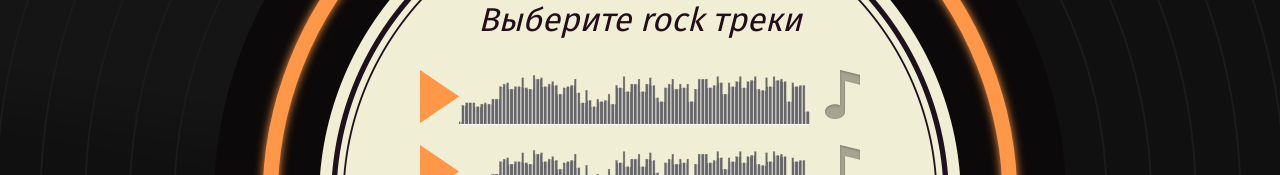
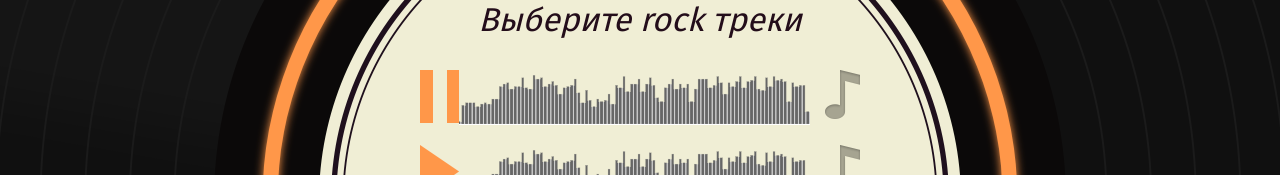
Before and after one commit to cybranker/66791-guess-melody-5, a React app: page /game in a window 1280 px wide. Shown: the part 299-474 px from the top of the page. Built offline with nearby package versions, Linux system fonts and the light colour scheme.

Commit message:
Добавляет возможность воспроизведения мелодий

```diff
--- a/src/components/app/app.jsx
+++ b/src/components/app/app.jsx
@@ -2,36 +2,27 @@ import React from "react";
 import PropTypes from "prop-types";
 import {Switch, Route, BrowserRouter} from "react-router-dom";
 import WelcomeScreen from "../welcome-screen/welcome-screen";
-import ArtistQuestionScreen from "../artist-question-screen/artist-question-screen";
-import GenreQuestionScreen from "../genre-question-screen/genre-question-screen";
 import AuthScreen from "../auth-screen/auth-screen";
 import GameOverScreen from "../game-over-screen/game-over-screen";
 import WinScreen from "../win-screen/win-screen";
 import GameScreen from "../game-screen/game-screen";
+import artistQuestionProp from "../artist-question-screen/artist-question.prop";
+import genreQuestionProp from "../genre-question-screen/genre-question.prop";
 
 
 const App = (props) => {
   const {errorsCount, questions} = props;
-  const [firstQuestion, secondQuestion] = questions;
 
   return (
     <BrowserRouter>
       <Switch>
         <Route exact path="/" render={({history}) => (
-          <WelcomeScreen onPlayButtonClick={() => history.push(`/game`)} errorsCount={errorsCount}/>)}
+          <WelcomeScreen
+            onPlayButtonClick={() => history.push(`/game`)}
+            errorsCount={errorsCount}
+          />
+        )}
         />
-        <Route exact path="/dev-artist">
-          <ArtistQuestionScreen
-            question={secondQuestion}
-            onAnswer={() => {}}
-          />
-        </Route>
-        <Route exact path="/dev-genre">
-          <GenreQuestionScreen
-            question={firstQuestion}
-            onAnswer={() => {}}
-          />
-        </Route>
         <Route exact path="/login">
           <AuthScreen />
         </Route>
@@ -54,7 +45,9 @@ const App = (props) => {
 
 App.propTypes = {
   errorsCount: PropTypes.number.isRequired,
-  questions: PropTypes.array.isRequired,
+  questions: PropTypes.arrayOf(
+      PropTypes.oneOfType([artistQuestionProp, genreQuestionProp]).isRequired
+  ),
 };
 
 export default App;
--- a/src/components/artist-question-screen/artist-question-screen.jsx
+++ b/src/components/artist-question-screen/artist-question-screen.jsx
@@ -1,9 +1,9 @@
 import React from "react";
 import PropTypes from "prop-types";
-import {GameType} from "../../const";
+import artistQuestionProp from "./artist-question.prop";
 
 const ArtistQuestionScreen = (props) => {
-  const {onAnswer, question} = props;
+  const {onAnswer, question, renderPlayer} = props;
   const {
     answers,
     song,
@@ -32,12 +32,7 @@ const ArtistQuestionScreen = (props) => {
         <h2 className="game__title">Кто исполняет эту песню?</h2>
         <div className="game__track">
           <div className="track">
-            <button className="track__button track__button--play" type="button" />
-            <div className="track__status">
-              <audio
-                src={song.src}
-              />
-            </div>
+            {renderPlayer(song.src, 0)}
           </div>
         </div>
 
@@ -63,17 +58,8 @@ const ArtistQuestionScreen = (props) => {
 
 ArtistQuestionScreen.propTypes = {
   onAnswer: PropTypes.func.isRequired,
-  question: PropTypes.shape({
-    answers: PropTypes.arrayOf(PropTypes.shape({
-      artist: PropTypes.string.isRequired,
-      picture: PropTypes.string.isRequired,
-    })).isRequired,
-    song: PropTypes.shape({
-      artist: PropTypes.string.isRequired,
-      src: PropTypes.string.isRequired,
-    }).isRequired,
-    type: PropTypes.oneOf([GameType.ARTIST, GameType.GENRE]).isRequired,
-  }).isRequired,
+  question: artistQuestionProp,
+  renderPlayer: PropTypes.func.isRequired,
 };
 
 export default ArtistQuestionScreen;
--- /dev/null
+++ b/src/components/artist-question-screen/artist-question.prop.js
@@ -0,0 +1,14 @@
+import PropTypes from "prop-types";
+import {GameType} from "../../const";
+
+export default PropTypes.shape({
+  answers: PropTypes.arrayOf(PropTypes.shape({
+    artist: PropTypes.string.isRequired,
+    picture: PropTypes.string.isRequired,
+  })).isRequired,
+  song: PropTypes.shape({
+    artist: PropTypes.string.isRequired,
+    src: PropTypes.string.isRequired,
+  }).isRequired,
+  type: PropTypes.oneOf([GameType.ARTIST, GameType.GENRE]).isRequired,
+}).isRequired;
--- /dev/null
+++ b/src/components/audio-player/audio-player.jsx
@@ -0,0 +1,69 @@
+import React, {PureComponent, Fragment, createRef} from "react";
+import PropTypes from "prop-types";
+
+export default class AudioPlayer extends PureComponent {
+  constructor(props) {
+    super(props);
+
+    this._audioRef = createRef();
+
+    this.state = {
+      isLoading: true,
+    };
+  }
+
+  componentDidMount() {
+    const {src} = this.props;
+    const audio = this._audioRef.current;
+
+    audio.src = src;
+
+    audio.oncanplaythrough = () => this.setState({
+      isLoading: false,
+    });
+  }
+
+  componentWillUnmount() {
+    const audio = this._audioRef.current;
+
+    audio.oncanplaythrough = null;
+  }
+
+  render() {
+    const {isLoading} = this.state;
+    const {onPlayButtonClick, isPlaying} = this.props;
+
+    return (
+      <Fragment>
+        <button
+          className={`track__button track__button--${isPlaying ? `pause` : `play`}`}
+          type="button"
+          disabled={isLoading}
+          onClick={onPlayButtonClick}
+        />
+        <div className="track__status">
+          <audio
+            autoPlay={isPlaying}
+            ref={this._audioRef}
+          />
+        </div>
+      </Fragment>
+    );
+  }
+
+  componentDidUpdate() {
+    const audio = this._audioRef.current;
+
+    if (this.props.isPlaying) {
+      audio.play();
+    } else {
+      audio.pause();
+    }
+  }
+}
+
+AudioPlayer.propTypes = {
+  isPlaying: PropTypes.bool.isRequired,
+  onPlayButtonClick: PropTypes.func.isRequired,
+  src: PropTypes.string.isRequired,
+};
--- a/src/components/game-screen/game-screen.jsx
+++ b/src/components/game-screen/game-screen.jsx
@@ -4,6 +4,11 @@ import {Redirect} from 'react-router-dom';
 import {GameType} from '../../const';
 import ArtistQuestionScreen from '../artist-question-screen/artist-question-screen';
 import GenreQuestionScreen from '../genre-question-screen/genre-question-screen';
+
+import withAudioPlayer from "../../hocs/with-audio-player/with-audio-player";
+
+const GenreQuestionScreenWrapped = withAudioPlayer(GenreQuestionScreen);
+const ArtistQuestionScreenWrapped = withAudioPlayer(ArtistQuestionScreen);
 
 class GameScreen extends PureComponent {
   constructor(props) {
@@ -28,7 +33,7 @@ class GameScreen extends PureComponent {
     switch (question.type) {
       case GameType.ARTIST:
         return (
-          <ArtistQuestionScreen
+          <ArtistQuestionScreenWrapped
             question={question}
             onAnswer={() => {
               this.setState((prevState) => ({
@@ -39,7 +44,7 @@ class GameScreen extends PureComponent {
         );
       case GameType.GENRE:
         return (
-          <GenreQuestionScreen
+          <GenreQuestionScreenWrapped
             question={question}
             onAnswer={() => {
               this.setState((prevState) => ({
--- a/src/components/genre-question-screen/genre-question-screen.jsx
+++ b/src/components/genre-question-screen/genre-question-screen.jsx
@@ -1,6 +1,6 @@
 import React, {PureComponent} from "react";
 import PropTypes from "prop-types";
-import {GameType} from "../../const";
+import genreQuestionProp from "./genre-question.prop";
 
 class GenreQuestionScreen extends PureComponent {
   constructor(props) {
@@ -12,7 +12,7 @@ class GenreQuestionScreen extends PureComponent {
   }
 
   render() {
-    const {onAnswer, question} = this.props;
+    const {onAnswer, question, renderPlayer} = this.props;
     const {answers: userAnswers} = this.state;
     const {
       answers,
@@ -49,12 +49,7 @@ class GenreQuestionScreen extends PureComponent {
           >
             {answers.map((answer, i) => (
               <div key={`${i}-${answer.src}`} className="track">
-                <button className="track__button track__button--play" type="button"/>
-                <div className="track__status">
-                  <audio
-                    src={answer.src}
-                  />
-                </div>
+                {renderPlayer(answer.src, i)}
                 <div className="game__answer">
                   <input className="game__input visually-hidden" type="checkbox" name="answer" value={`answer-${i}`} id={`answer-${i}`} checked={userAnswers[i]} onChange={(evt) => {
                     const value = evt.target.checked;
@@ -79,14 +74,8 @@ class GenreQuestionScreen extends PureComponent {
 
 GenreQuestionScreen.propTypes = {
   onAnswer: PropTypes.func.isRequired,
-  question: PropTypes.shape({
-    answers: PropTypes.arrayOf(PropTypes.shape({
-      src: PropTypes.string.isRequired,
-      genre: PropTypes.string.isRequired,
-    })).isRequired,
-    genre: PropTypes.string.isRequired,
-    type: PropTypes.oneOf([GameType.ARTIST, GameType.GENRE]).isRequired,
-  }).isRequired,
+  question: genreQuestionProp,
+  renderPlayer: PropTypes.func.isRequired,
 };
 
 export default GenreQuestionScreen;
--- /dev/null
+++ b/src/components/genre-question-screen/genre-question.prop.js
@@ -0,0 +1,11 @@
+import PropTypes from "prop-types";
+import {GameType} from "../../const";
+
+export default PropTypes.shape({
+  answers: PropTypes.arrayOf(PropTypes.shape({
+    src: PropTypes.string.isRequired,
+    genre: PropTypes.string.isRequired,
+  })).isRequired,
+  genre: PropTypes.string.isRequired,
+  type: PropTypes.oneOf([GameType.ARTIST, GameType.GENRE]).isRequired,
+}).isRequired;
--- /dev/null
+++ b/src/hocs/with-audio-player/with-audio-player.jsx
@@ -0,0 +1,37 @@
+import React, {PureComponent} from 'react';
+import AudioPlayer from "../../components/audio-player/audio-player";
+
+const withActivePlayer = (Component) => {
+  class WithActivePlayer extends PureComponent {
+    constructor(props) {
+      super(props);
+
+      this.state = {
+        activePlayerId: 0,
+      };
+    }
+
+    render() {
+      const {activePlayerId} = this.state;
+
+      return <Component
+        {...this.props}
+        renderPlayer={(src, id) => {
+          return (
+            <AudioPlayer
+              src={src}
+              isPlaying={id === activePlayerId}
+              onPlayButtonClick={() => this.setState({
+                activePlayerId: activePlayerId === id ? -1 : id
+              })}
+            />
+          );
+        }}
+      />;
+    }
+  }
+
+  return WithActivePlayer;
+};
+
+export default withActivePlayer;
```
